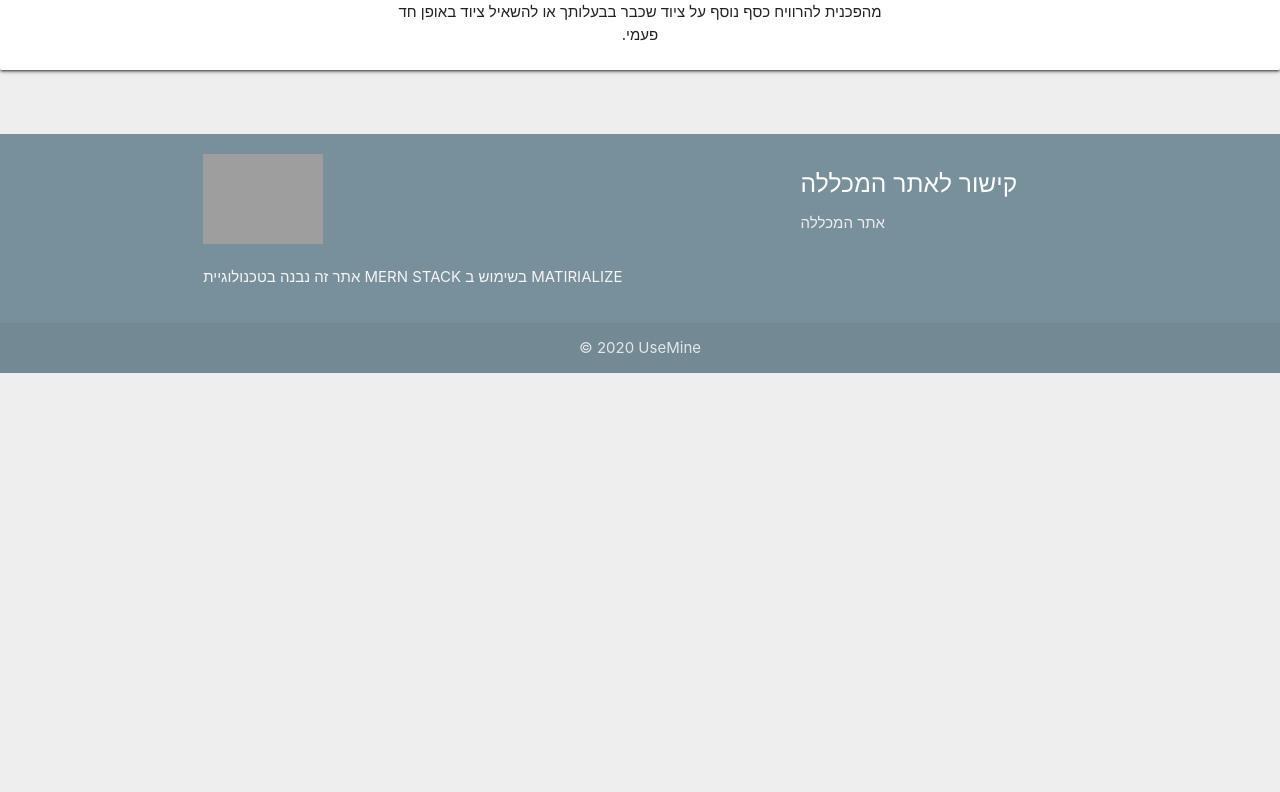
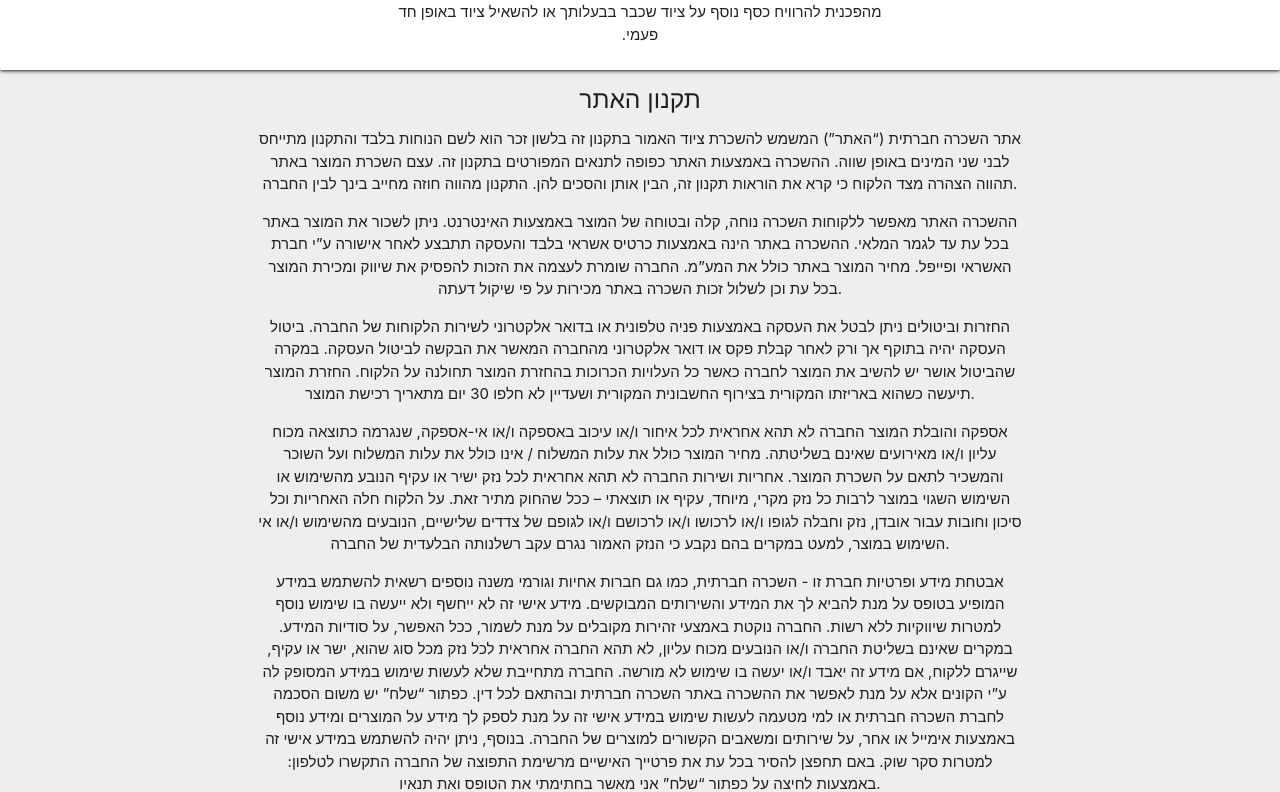
Before and after one commit to XOrRonX/use-mine, a React (Create React App) app in the folder client/: page /terms in a window 1280 px wide. Shown: the part 268-1060 px from the top of the page. Before the commit the page ends 800 px from the top, so only its background shows below. Built offline with nearby package versions, Linux system fonts and the light colour scheme; sample sign-in values are in the browser's storage; grey boxes are pictures that could not be loaded; a web font is replaced by a local one.

Commit message:
added terms, updated reset password

```diff
--- a/client/src/App.js
+++ b/client/src/App.js
@@ -15,6 +15,7 @@ import NewPassword from "./components/screens/NewPassword";
 import { reducer, initialState } from "./reducers/userReducer";
 import UserProfile from './components/screens/UserProfile';
 import PaymentSuccess from './components/screens/PaymentSuccess';
+import Terms from './components/screens/Terms';
 export const UserContext = createContext();
 
 const Routing = () => {
@@ -59,6 +60,9 @@ const Routing = () => {
       <Route path="/success">
         <PaymentSuccess />
       </Route>
+      <Route path="/terms">
+        <Terms />
+      </Route>
     </Switch>
   );
 };
--- a/client/src/components/Navbar.js
+++ b/client/src/components/Navbar.js
@@ -47,6 +47,12 @@ const NavBar = () => {
           <Link to="/create">פרסם מוצר</Link>
         </li>,
         <li  key={4}>
+          <Link to="/reset">איפוס סיסמא</Link>
+        </li>,
+        <li  key={5}>
+        <Link to="/terms">תקנון</Link>
+      </li>,
+        <li  key={6}>
           <button
             className="btn waves-effect"
 
--- a/client/src/components/screens/NewPassword.js
+++ b/client/src/components/screens/NewPassword.js
@@ -34,7 +34,7 @@ const NewPassword = () => {
   return (
     <div className="mycard">
       <div className="card auth-card ">
-        <h2>Use Mine!</h2>
+      <img style={{width:"150px"}} src="https://res.cloudinary.com/dyiceswks/image/upload/v1618057929/UseMine_znnhow.png" alt="_blank" ></img>
         <input type="password" placeholder="הכנס סיסמא חדשה" value={password} onChange={(e)=>setPassword(e.target.value)}/>
         <button style={{margin:"10px"}} className="btn waves-effect  light-blue darken-4" onClick={()=>PostData()}>עדכן סיסמא</button>
       </div>
--- a/client/src/components/screens/Reset.js
+++ b/client/src/components/screens/Reset.js
@@ -35,7 +35,7 @@ const Reset = () => {
   return (
     <div className="mycard">
       <div className="card auth-card ">
-        <h2>Use Mine!</h2>
+      <img style={{width:"150px"}} src="https://res.cloudinary.com/dyiceswks/image/upload/v1618057929/UseMine_znnhow.png" alt="_blank" ></img>
         <input type="text" placeholder="אימייל" value={email} onChange={(e)=>setEmail(e.target.value)}/>
         <button style={{margin:"10px"}} className="btn waves-effect  light-blue darken-4" onClick={()=>PostData()}>אפס סיסמא</button>
       </div>
--- /dev/null
+++ b/client/src/components/screens/Terms.js
@@ -0,0 +1,69 @@
+import React, { useState } from "react";
+import { useHistory } from "react-router-dom";
+import M from "materialize-css";
+
+const Terms = () => {
+  return (
+    <div>
+      <h5 class="center-align">תקנון האתר</h5>
+      <div class="center-align" style={{paddingLeft:"20%", paddingRight:"20%"}}>
+        <p class="center-align">
+          <p>
+            אתר השכרה חברתית (“האתר”) המשמש להשכרת ציוד האמור בתקנון זה בלשון
+            זכר הוא לשם הנוחות בלבד והתקנון מתייחס לבני שני המינים באופן שווה.
+            ההשכרה באמצעות האתר כפופה לתנאים המפורטים בתקנון זה. עצם השכרת המוצר
+            באתר תהווה הצהרה מצד הלקוח כי קרא את הוראות תקנון זה, הבין אותן
+            והסכים להן. התקנון מהווה חוזה מחייב בינך לבין החברה.
+          </p>
+          <p>
+            ההשכרה האתר מאפשר ללקוחות השכרה נוחה, קלה ובטוחה של המוצר באמצעות
+            האינטרנט. ניתן לשכור את המוצר באתר בכל עת עד לגמר המלאי. ההשכרה באתר
+            הינה באמצעות כרטיס אשראי בלבד והעסקה תתבצע לאחר אישורה ע”י חברת
+            האשראי ופייפל. מחיר המוצר באתר כולל את המע”מ. החברה שומרת לעצמה את
+            הזכות להפסיק את שיווק ומכירת המוצר בכל עת וכן לשלול זכות השכרה באתר
+            מכירות על פי שיקול דעתה.
+          </p>
+          <p>
+            החזרות וביטולים ניתן לבטל את העסקה באמצעות פניה טלפונית או בדואר
+            אלקטרוני לשירות הלקוחות של החברה. ביטול העסקה יהיה בתוקף אך ורק לאחר
+            קבלת פקס או דואר אלקטרוני מהחברה המאשר את הבקשה לביטול העסקה. במקרה
+            שהביטול אושר יש להשיב את המוצר לחברה כאשר כל העלויות הכרוכות בהחזרת
+            המוצר תחולנה על הלקוח. החזרת המוצר תיעשה כשהוא באריזתו המקורית
+            בצירוף החשבונית המקורית ושעדיין לא חלפו 30 יום מתאריך רכישת המוצר.
+          </p>
+          <p>
+            אספקה והובלת המוצר החברה לא תהא אחראית לכל איחור ו/או עיכוב באספקה
+            ו/או אי-אספקה, שנגרמה כתוצאה מכוח עליון ו/או מאירועים שאינם בשליטתה.
+            מחיר המוצר כולל את עלות המשלוח / אינו כולל את עלות המשלוח ועל השוכר
+            והמשכיר לתאם על השכרת המוצר. אחריות ושירות החברה לא תהא אחראית לכל
+            נזק ישיר או עקיף הנובע מהשימוש או השימוש השגוי במוצר לרבות כל נזק
+            מקרי, מיוחד, עקיף או תוצאתי – ככל שהחוק מתיר זאת. על הלקוח חלה
+            האחריות וכל סיכון וחובות עבור אובדן, נזק וחבלה לגופו ו/או לרכושו
+            ו/או לרכושם ו/או לגופם של צדדים שלישיים, הנובעים מהשימוש ו/או אי
+            השימוש במוצר, למעט במקרים בהם נקבע כי הנזק האמור נגרם עקב רשלנותה
+            הבלעדית של החברה.
+          </p>
+          <p>
+            אבטחת מידע ופרטיות חברת זו - השכרה חברתית, כמו גם חברות אחיות
+            וגורמי משנה נוספים רשאית להשתמש במידע המופיע בטופס על מנת להביא לך
+            את המידע והשירותים המבוקשים. מידע אישי זה לא ייחשף ולא ייעשה בו
+            שימוש נוסף למטרות שיווקיות ללא רשות. החברה נוקטת באמצעי זהירות
+            מקובלים על מנת לשמור, ככל האפשר, על סודיות המידע. במקרים שאינם
+            בשליטת החברה ו/או הנובעים מכוח עליון, לא תהא החברה אחראית לכל נזק
+            מכל סוג שהוא, ישר או עקיף, שייגרם ללקוח, אם מידע זה יאבד ו/או יעשה
+            בו שימוש לא מורשה. החברה מתחייבת שלא לעשות שימוש במידע המסופק לה ע”י
+            הקונים אלא על מנת לאפשר את ההשכרה באתר השכרה חברתית ובהתאם לכל דין.
+            כפתור “שלח” יש משום הסכמה לחברת השכרה חברתית או למי מטעמה לעשות
+            שימוש במידע אישי זה על מנת לספק לך מידע על המוצרים ומידע נוסף
+            באמצעות אימייל או אחר, על שירותים ומשאבים הקשורים למוצרים של החברה.
+            בנוסף, ניתן יהיה להשתמש במידע אישי זה למטרות סקר שוק. באם תחפצן
+            להסיר בכל עת את פרטייך האישיים מרשימת התפוצה של החברה התקשרו לטלפון:
+            באמצעות לחיצה על כפתור “שלח” אני מאשר בחתימתי את הטופס ואת תנאיו.
+          </p>
+        </p>
+      </div>
+    </div>
+  );
+};
+
+export default Terms;
```
Also changed, not shown: 2 other files (tests, documents, lock files or other folders).
